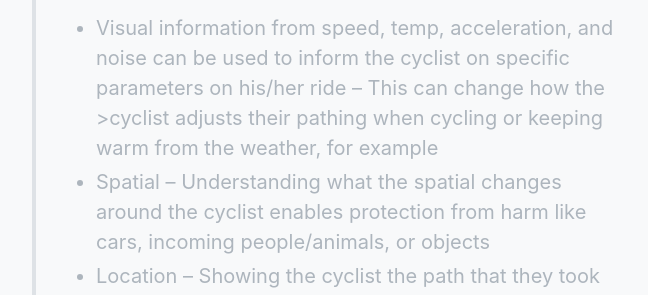
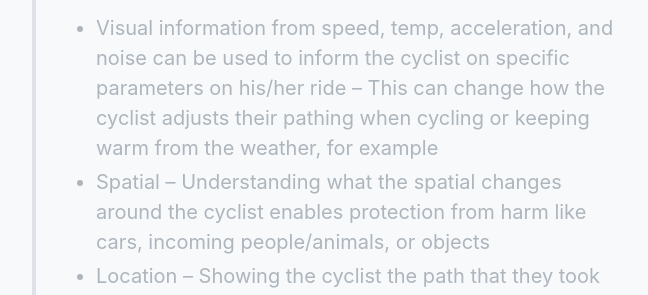
Before and after one commit to ixdwtruong/ixdwtruong.github.io, a Jekyll site: the page built from _posts/0001-01-10-ioe2p1.md, in a window 1280 px wide and 900 px high, scrolled down 2901 px. Shown: the part 244-539 px from the top of the window, without its empty margins (272-920 px from the left). Built offline with Jekyll 4.4.1, drawn with Linux system fonts in a browser that asks for light colours; some of the changed text lies outside the part shown.

Commit message:
Update 0001-01-10-ioe2p1.md

```diff
--- a/_posts/0001-01-10-ioe2p1.md
+++ b/_posts/0001-01-10-ioe2p1.md
@@ -66,7 +66,7 @@
 >* Location – GPS, satellite
 >
 >Action
->* Visual information from speed, temp, acceleration, and noise can be used to inform the cyclist on specific parameters on his/her ride – This can change how the >cyclist adjusts their pathing when cycling or keeping warm from the weather, for example
+>* Visual information from speed, temp, acceleration, and noise can be used to inform the cyclist on specific parameters on his/her ride – This can change how the cyclist adjusts their pathing when cycling or keeping warm from the weather, for example
 >* Spatial – Understanding what the spatial changes around the cyclist enables protection from harm like cars, incoming people/animals, or objects
 >* Location – Showing the cyclist the path that they took from one point to another, informing them about how effective the path that they took was good or not
 >
@@ -102,7 +102,7 @@
 >* The feedback from this can be in varied ways, for example, if an individual cycles for health then there would be benefits like weight loss, increased stamina, >etc.
 >
 >Memory
->* This can be retained through tracked data in the cloud, through an app, or even a fitness tracker. Although this is very much different depending on the behaviour >– things like beliefs can be attributed to a friend or perhaps self-worth (for leisure)
+>* This can be retained through tracked data in the cloud, through an app, or even a fitness tracker. Although this is very much different depending on the behaviour – things like beliefs can be attributed to a friend or perhaps self-worth (for leisure)
 >
 >Biking/cycling – Social
 >
@@ -147,6 +147,11 @@
 * Using an ultrasonic sensor was not reliable due to the sensor itself. Using it in an Arduino can be very difficult and I’ve read online (and heard inclass) that these sensors are not reliable in collecting distance information.
 * I looked into other sensors like LIDAR but they were quite expensive and even if I were to buy one, shipping would be heavily delayed due to the pandemic
 * The last thing was, what meaningful connection would it make to the cyclist? What would be the cultural implications? The answer to these questions really leads to nowhere as I thought it would provide some level of safety, but it really didn’t. Such an item can’t really predict if a car is coming or someone is on the bike trail, a cyclist is always aware of their surroundings and having that information on a phone isn’t really intuitive.
+
+<br>
+
+![image](/images/ioe2p23.jpg)
+After trying to get my ultrasonic sensor to work, unfortunately, it was dead on arrival
 
 <br>
 
```
